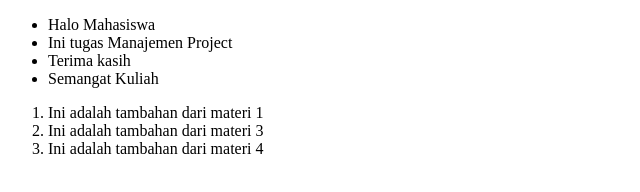
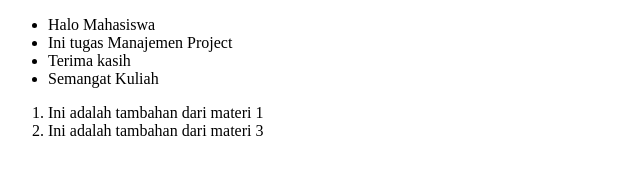
Before and after one commit to UncleHens/Manajemen_Project, a plain HTML site: page index.html in a window 1280 px wide. Shown: the whole page, without its empty margins (0-640 px from the left). Drawn offline with Linux system fonts and the light colour scheme.

Commit message:
Remove item from ordered list in index.html
ini update delete

```diff
--- a/index.html
+++ b/index.html
@@ -15,7 +15,6 @@
     <ol>
         <li>Ini adalah tambahan dari materi 1</li>
         <li>Ini adalah tambahan dari materi 3</li>
-        <li>Ini adalah tambahan dari materi 4</li>
     </ol>
 </body>
 </html>
```
